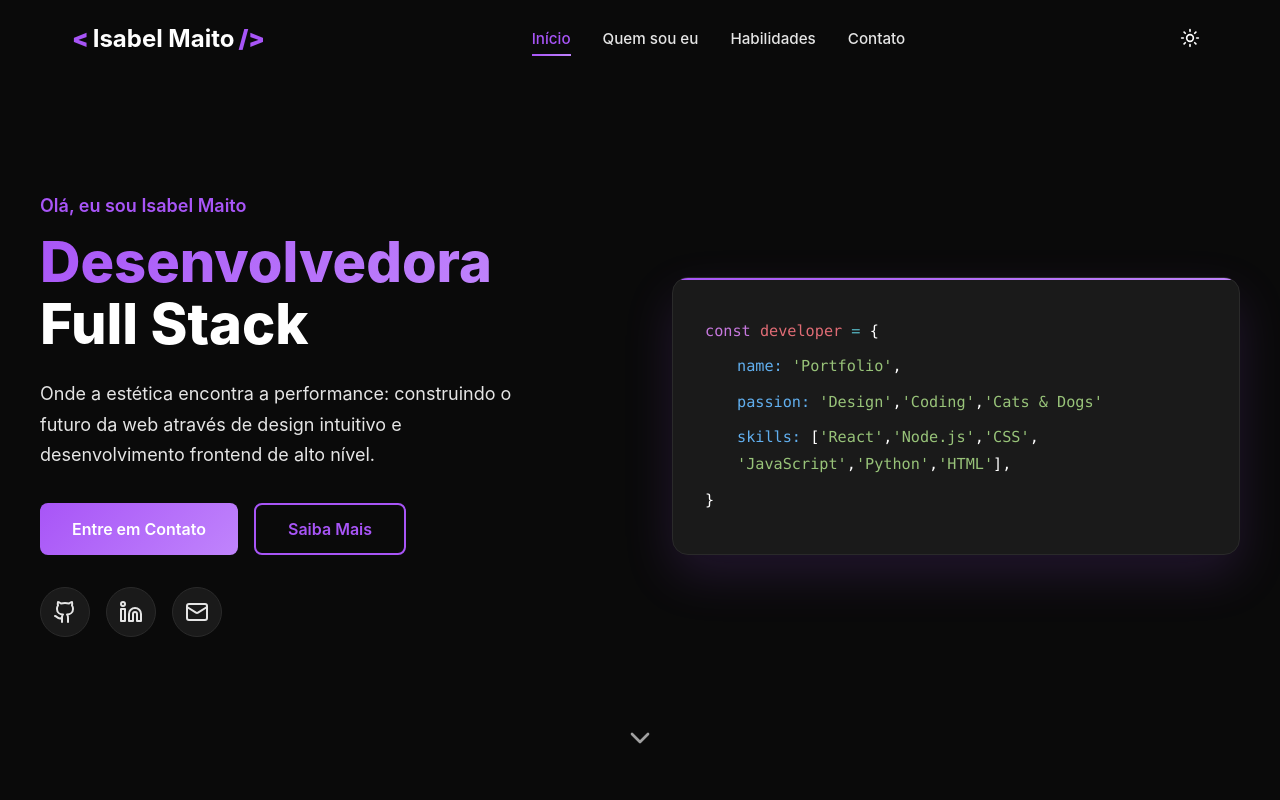
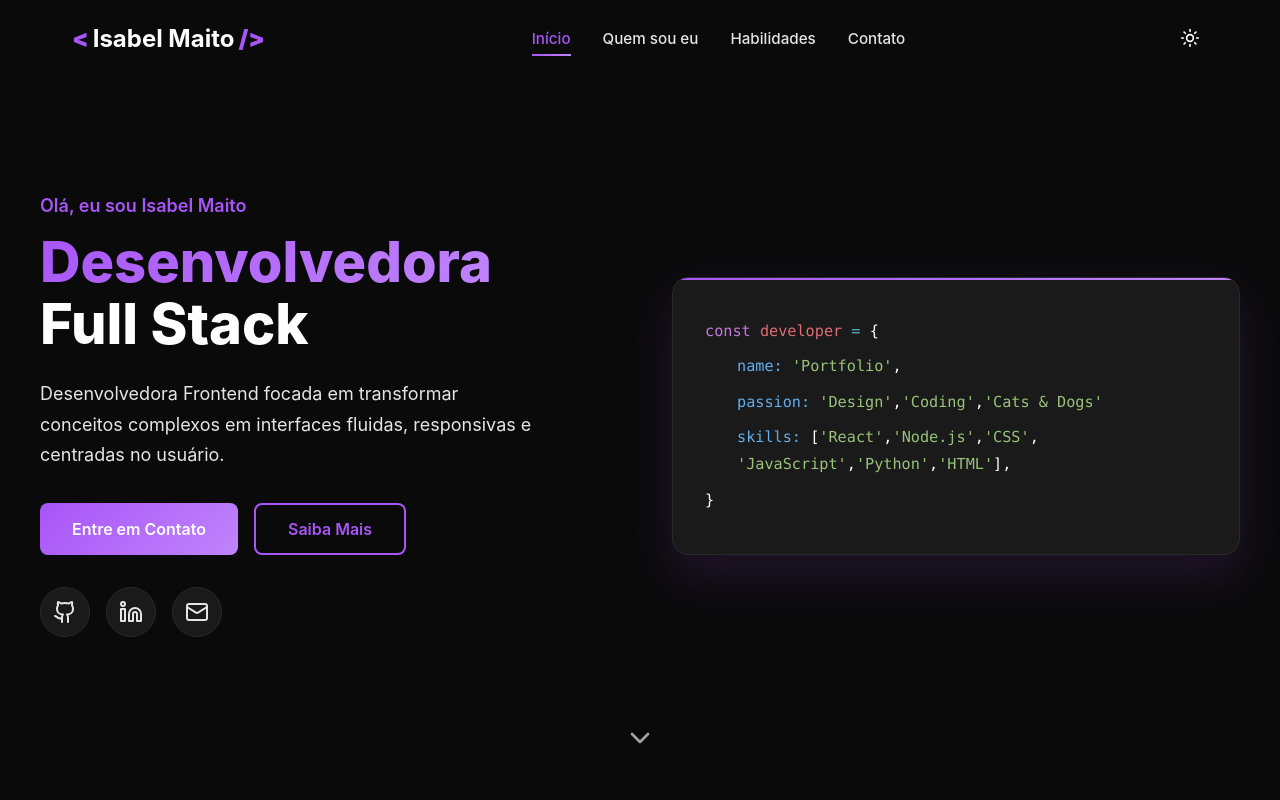
Before and after one commit to isabelmaito/Portfolio, a React (Vite) app: page / in a window 1280 px wide. Shown: the top 800 px of the page. Built offline with nearby package versions, Linux system fonts and the light colour scheme; the HTML template or start-up script is replaced by a standard one.

Commit message:
atualizar descrição na seção Home para refletir foco em interfaces fluidas e centradas no usuário

```diff
--- a/src/pages/Home.jsx
+++ b/src/pages/Home.jsx
@@ -14,7 +14,7 @@ const Home = () => {
             Full Stack
           </h1>
           <p className="description">
-            Onde a estética encontra a performance: construindo o futuro da web através de design intuitivo e desenvolvimento frontend de alto nível.
+            Desenvolvedora Frontend focada em transformar conceitos complexos em interfaces fluidas, responsivas e centradas no usuário.
           </p>
           <div className="cta-buttons">
             <button
```
